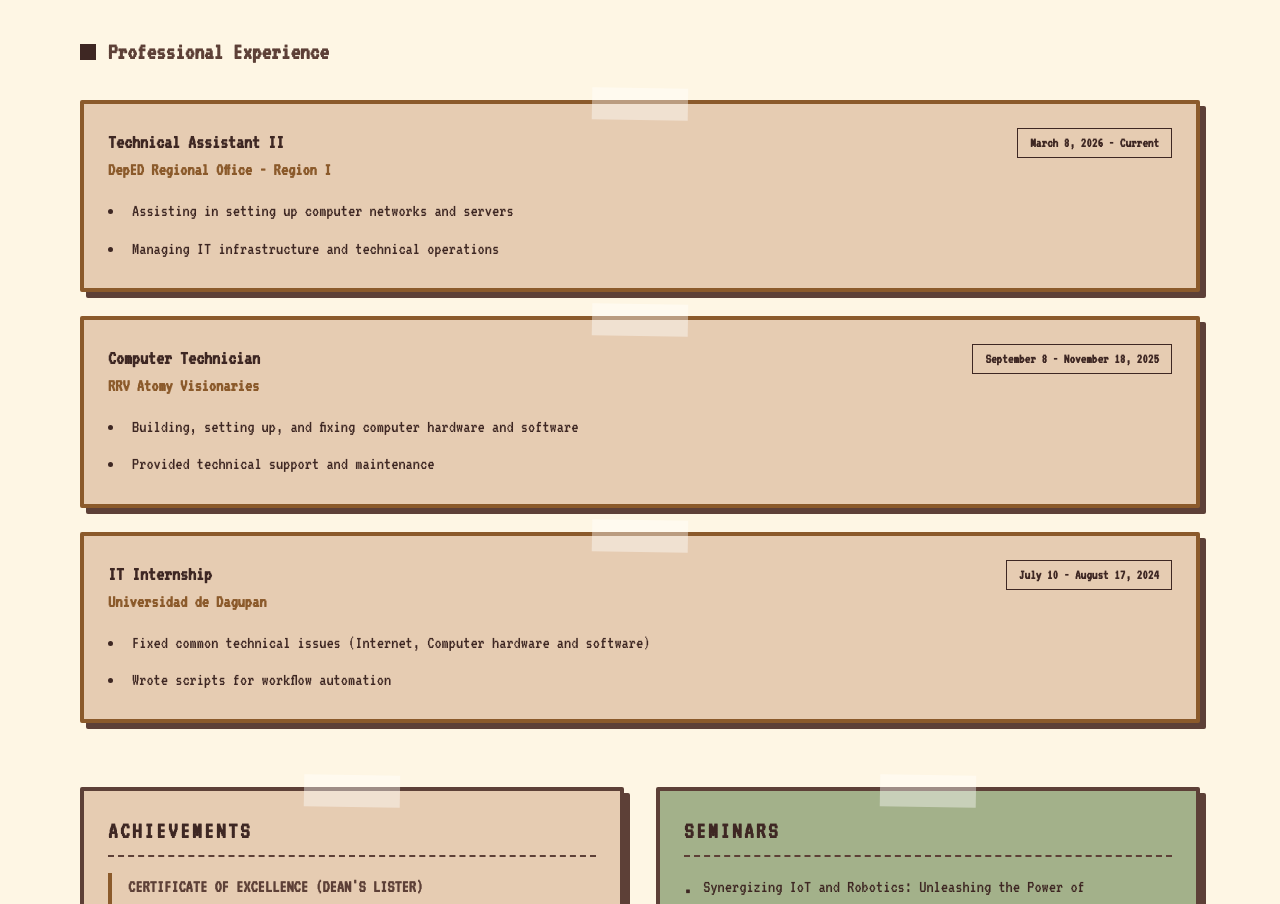
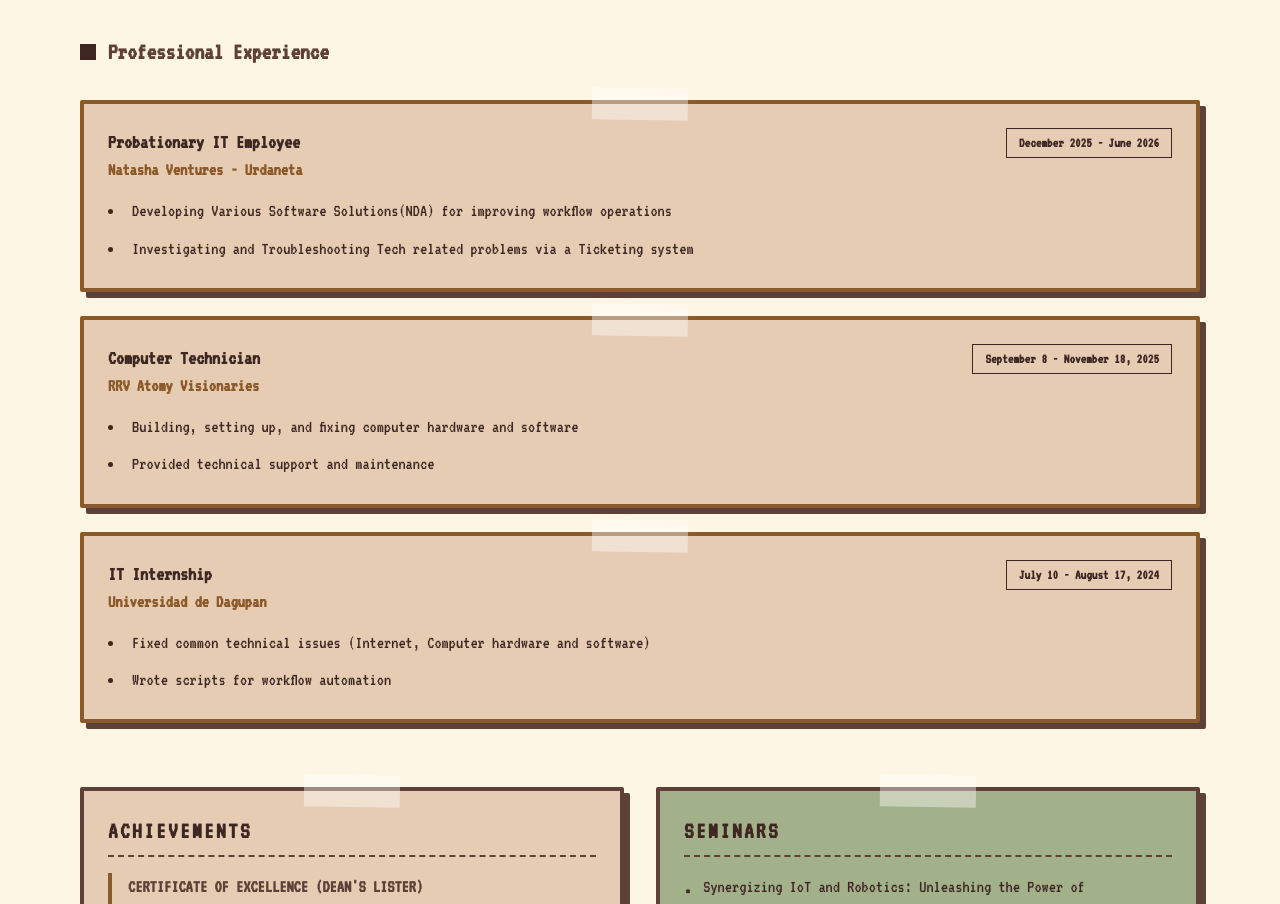
Before and after one commit to x01Jin/portfolio, a React (Vite) app: page / in a window 1280 px wide. Shown: the part 1000-1904 px from the top of the page. Built offline with nearby package versions, Linux system fonts and the light colour scheme.

Commit message:
updated experience

```diff
--- a/constants.ts
+++ b/constants.ts
@@ -92,12 +92,12 @@ export interface Experience {
 
 export const EXPERIENCE: Experience[] = [
   {
-    title: "Technical Assistant II",
-    company: "DepED Regional Office - Region I",
-    period: "March 8, 2026 - Current",
+    title: "Probationary IT Employee",
+    company: "Natasha Ventures - Urdaneta",
+    period: "December 2025 - June 2026",
     details: [
-      "Assisting in setting up computer networks and servers",
-      "Managing IT infrastructure and technical operations",
+      "Developing Various Software Solutions(NDA) for improving workflow operations",
+      "Investigating and Troubleshooting Tech related problems via a Ticketing system",
     ],
   },
   {
```
